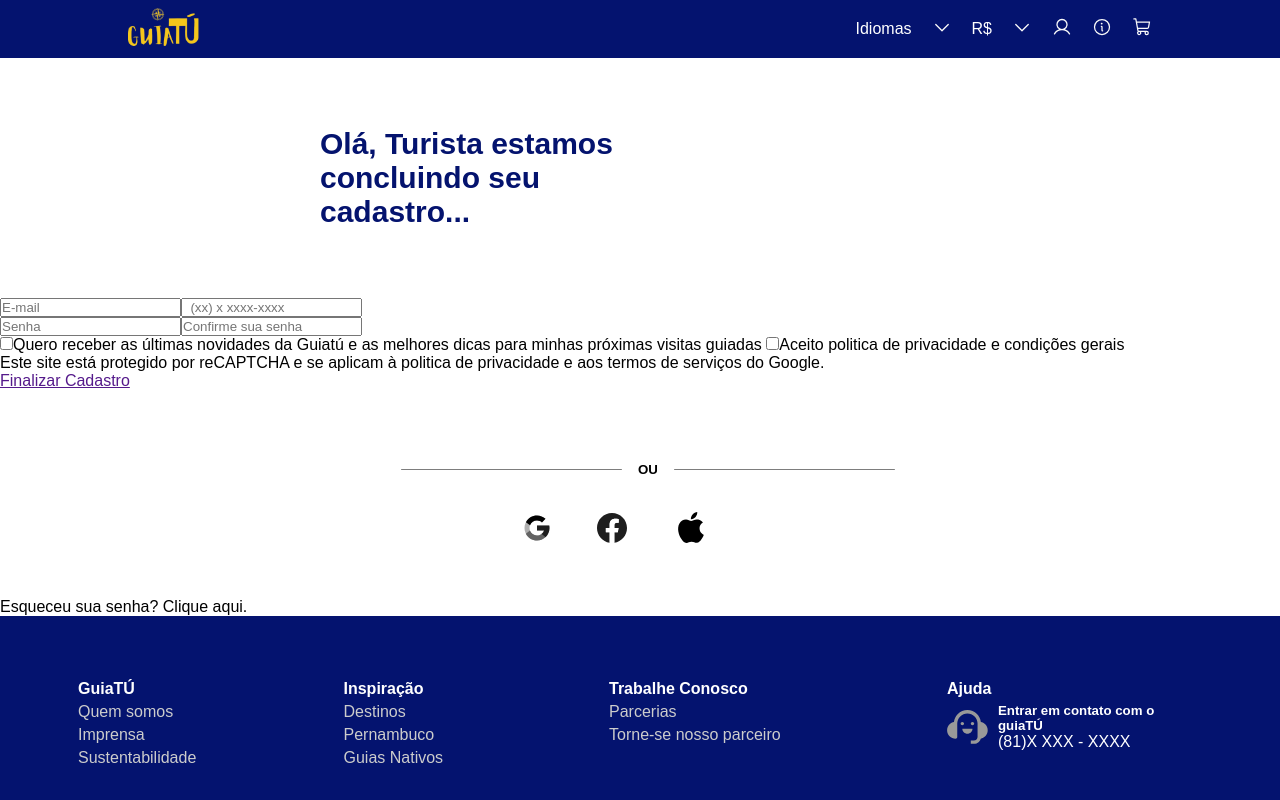
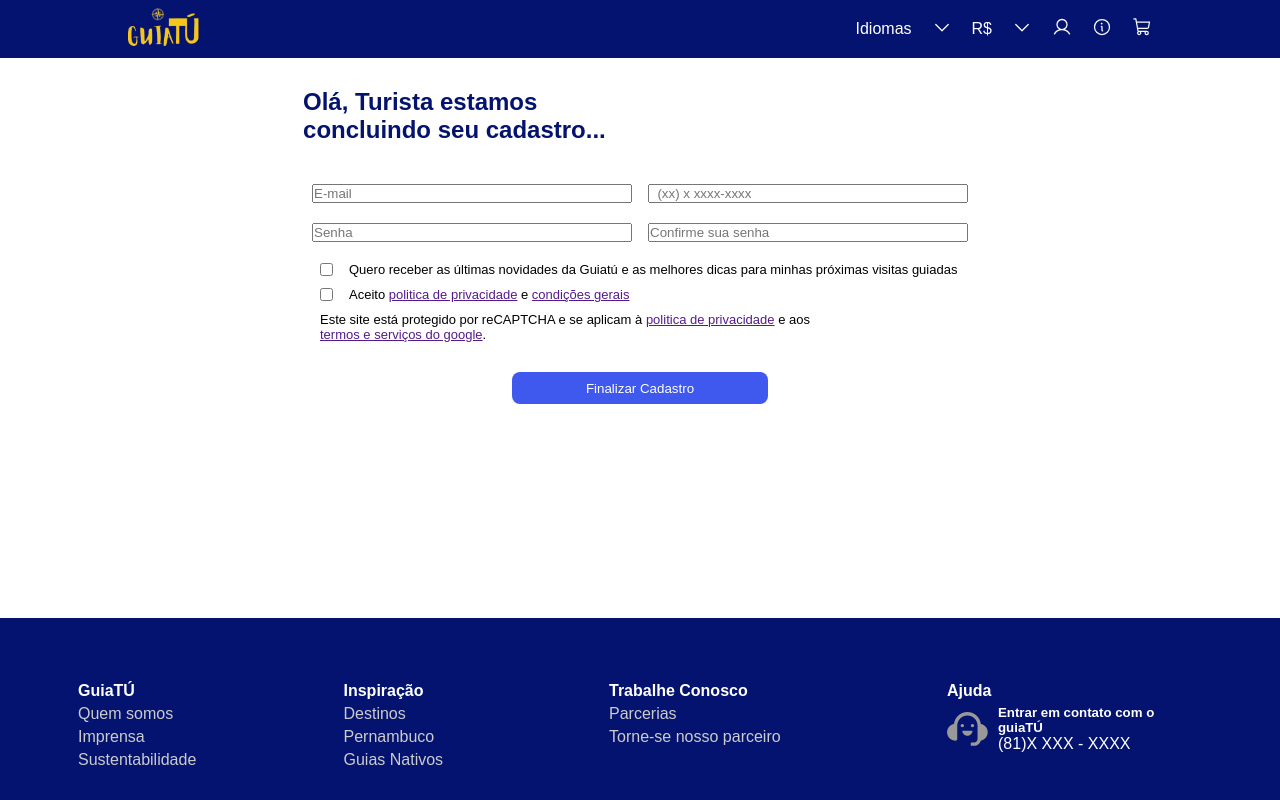
Before and after one commit to marcosmouraz/guiaTU, a React (Vite) app: page /cadastroturistaDois in a window 1280 px wide. Shown: the top 800 px of the page. Built offline with nearby package versions, Linux system fonts and the light colour scheme.

Commit message:
Feat: ALterações gerais mais estilização da tela de cadastro turista.

```diff
--- a/src/pages/CadastroTurista/cadTurStyles.js
+++ b/src/pages/CadastroTurista/cadTurStyles.js
@@ -1,5 +1,4 @@
 import styled from "styled-components";
-
 
 export const Container = styled.body`
   width: 100%;
--- a/src/pages/CadastroTuristaDois/cadastroturistaDois.jsx
+++ b/src/pages/CadastroTuristaDois/cadastroturistaDois.jsx
@@ -1,18 +1,22 @@
 import Menu from "../../components/Menu/menu";
-import { Container } from "../CadastroTurista/cadTurStyles";
+import { Container } from "./cadasturisDoisStyles.js";
 import Linha from "../../assets/vetorLinha.svg";
-import Google from "../../assets/iconGoogle.svg"
-import Facebook from "../../assets/iconFacebook.svg"
-import Apple from "../../assets/iconApple.svg"
+import Google from "../../assets/iconGoogle.svg";
+import Facebook from "../../assets/iconFacebook.svg";
+import Apple from "../../assets/iconApple.svg";
 import Footer from "../../components/Footer/footer";
 
 export default function CadastroTuristaDois() {
   return (
-    <Container>
+    <>
       <Menu />
 
+      <Container>
         <div className="titulo">
-        <h2>Olá, Turista estamos concluindo seu cadastro...</h2>
+          <h2>
+            Olá, Turista estamos <br />
+            concluindo seu cadastro...
+          </h2>
         </div>
 
         <div className="inputUm">
@@ -20,56 +24,39 @@ export default function CadastroTuristaDois() {
           <input type="text" placeholder="  (xx) x xxxx-xxxx" />
         </div>
 
-      <div className="inputDois">
+        <div className="inputUm">
           <input type="text" placeholder="Senha" />
           <input type="text" placeholder="Confirme sua senha" />
         </div>
 
-      <div className="inputscheck">
+        <div className="checkContainer">
+          <div className="inputscheckum">
             <input type="checkbox" name="" id="" />
             <label class="custom-checkbox">
-          Quero receber as últimas novidades da Guiatú e as melhores dicas para
-          minhas próximas visitas guiadas{" "}
+              Quero receber as últimas novidades da Guiatú e as melhores dicas
+              para minhas próximas visitas guiadas{" "}
             </label>
+          </div>
 
+          <div className="inputscheckum">
             <input type="checkbox" name="" id="" />
             <label class="custom-checkbox">
-          Aceito politica de privacidade e condições gerais{" "}
+              Aceito <a href="">politica de privacidade</a>  e <a href="">condições gerais</a>{" "}
             </label>
-        <p>
-          Este site está protegido por reCAPTCHA e se aplicam à politica de
-          privacidade e aos termos de serviços do Google.
-        </p>
           </div>
 
-      <a href="">
-        <div className="buttonFinalizar">Finalizar Cadastro</div>
-      </a>
-
-      <section className="linha">
-        <img src={Linha} alt="" />
-        <h5>OU</h5>
-        <img src={Linha} alt="" />
-      </section>
-
-      <section className="sociais">
-        <a href="">
-          <img src={Google} alt="" />
-        </a>
-        <a href="">
-          <img src={Facebook} alt="" />
-        </a>
-        <a href="">
-          <img src={Apple} alt="" />
-        </a>
-      </section>
-
-      <div className="esqueceusuasenha">
-        <p>Esqueceu sua senha?
-        Clique aqui.</p>
+          <label className="inputtext">
+            Este site está protegido por reCAPTCHA e se aplicam à <a href="">politica de
+            privacidade</a> e aos <br /> <a href="">termos e serviços do google</a>.
+          </label>
         </div>
 
+        <div className="buttonContainer">
+          <button className="buttonFinalizar">Finalizar Cadastro</button>
+        </div>
+      </Container>
+
       <Footer />
-    </Container>
+    </>
   );
 }
--- a/src/pages/CadastroTuristaDois/cadasturisDoisStyles.js
+++ b/src/pages/CadastroTuristaDois/cadasturisDoisStyles.js
@@ -1,28 +1,72 @@
 import styled from "styled-components";
 
 export const Container = styled.body`
+  width: 100%;
+  height: 70vh;
+  max-width: 100%;
 
-  .div .titulo h2 {
+  .titulo {
+    color: #04136e;
     display: flex;
     align-items: center;
     justify-content: center;
-    position: relative;
-    left: 20rem;
-    overflow-wrap: break-word;
-    width: 25%;
-    height: vh;
+    padding: 30px 0;
+    width: 71%;
+  }
+  .inputUm {
+    display: flex;
+    justify-content: center;
+    align-items: center;
+    gap: 1rem;
+    padding: 10px 0;
+  }
 
-  .div .inputUm{
+  .inputUm input {
+    width: 20rem;
+  }
+
+  .buttonContainer {
+    width: 100%;
     display: flex;
-    position: relative;
-    flex-direction: row;
+    justify-content: center;
+    align-items: center;
+    margin-top: 20px;
+  }
+
+  .buttonFinalizar {
+    justify-content: center;
+    align-items: center;
+    width: 20%;
+    height: 2rem;
+    background-color: #3f58ee;
+    color: #fff;
+    border-radius: 8px;
+    cursor: pointer;
+    transition: background-color 0.2s;
+    border: none;
+    text-align: center;
+    display: flex;
+  }
+
+  .checkContainer {
+    display: flex;
+    flex-direction: column;
     gap: 10px;
+    justify-content: center;
+    align-items: center;
+    padding: 10px 0;
+  }
+
+  .inputscheckum {
+    font-size: 13px;
+    display: flex;
+    gap: 1rem;
     width: 50%;
-    left: 16rem;
-    padding-left: 4rem;
-    top: -2.9rem;
+  }
 
-
-  }
+  .inputtext {
+    font-size: 13px;
+    width: 50%;
+    font-weight: lighter;
   }
 `;
```
Lines whose indentation alone changed are shown as unchanged.
